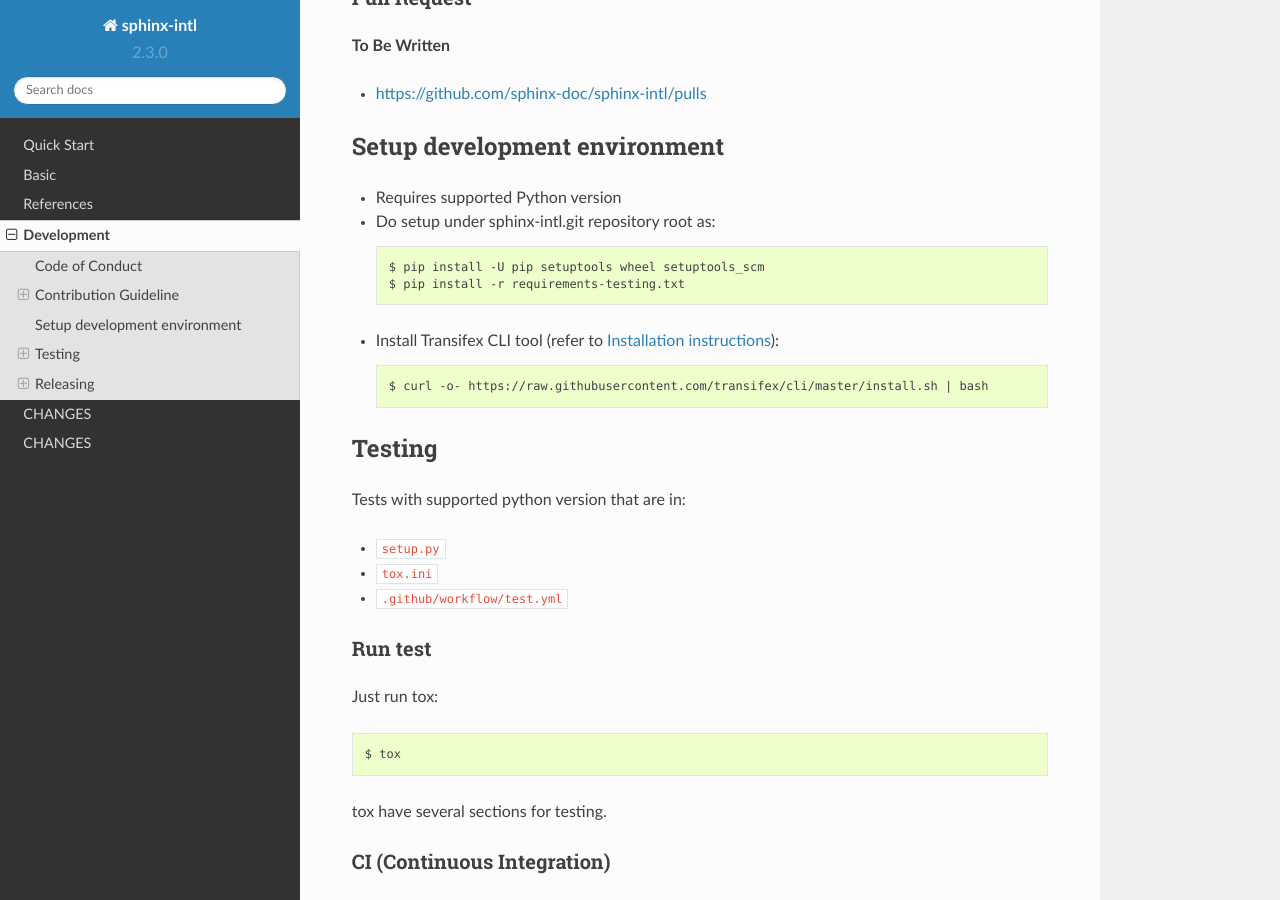
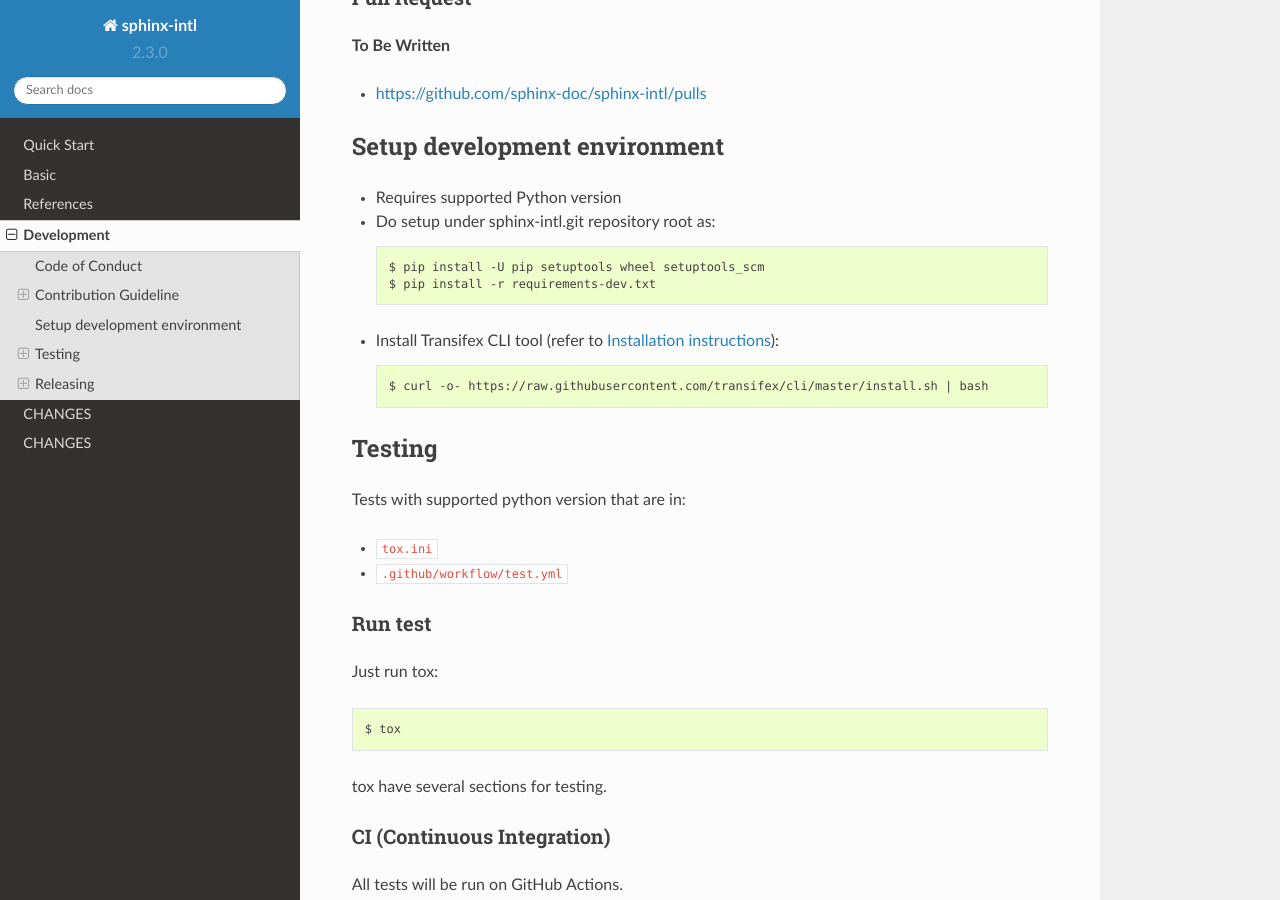
Before and after one commit to sphinx-doc/sphinx-intl, a Sphinx documentation site: the page built from doc/dev.rst, in a window 1280 px wide and 900 px high, scrolled down 482 px. Built offline with Sphinx 7.4.7 and the Read the Docs theme 2.0.0, drawn with Linux system fonts in a browser that asks for light colours.

Commit message:
merge requirements-testing.txt into requirements-dev.txt

```diff
--- a/doc/dev.rst
+++ b/doc/dev.rst
@@ -19,7 +19,7 @@
 * Do setup under sphinx-intl.git repository root as::
 
     $ pip install -U pip setuptools wheel setuptools_scm
-    $ pip install -r requirements-testing.txt
+    $ pip install -r requirements-dev.txt
 
 * Install Transifex CLI tool (refer to `Installation instructions <https://github.com/transifex/cli#installation>`_)::
 
@@ -30,7 +30,6 @@
 
 Tests with supported python version that are in:
 
-* ``setup.py``
 * ``tox.ini``
 * ``.github/workflow/test.yml``
 
--- a/requirements-dev.txt
+++ b/requirements-dev.txt
@@ -1,4 +1,6 @@
 -e.[test]
--rrequirements-testing.txt
+build
 twine
 wheel
+tox
+ruff
--- a/requirements-testing.txt
+++ /dev/null
@@ -1,4 +0,0 @@
-tox
-pytest
-docutils
-flake8
```
